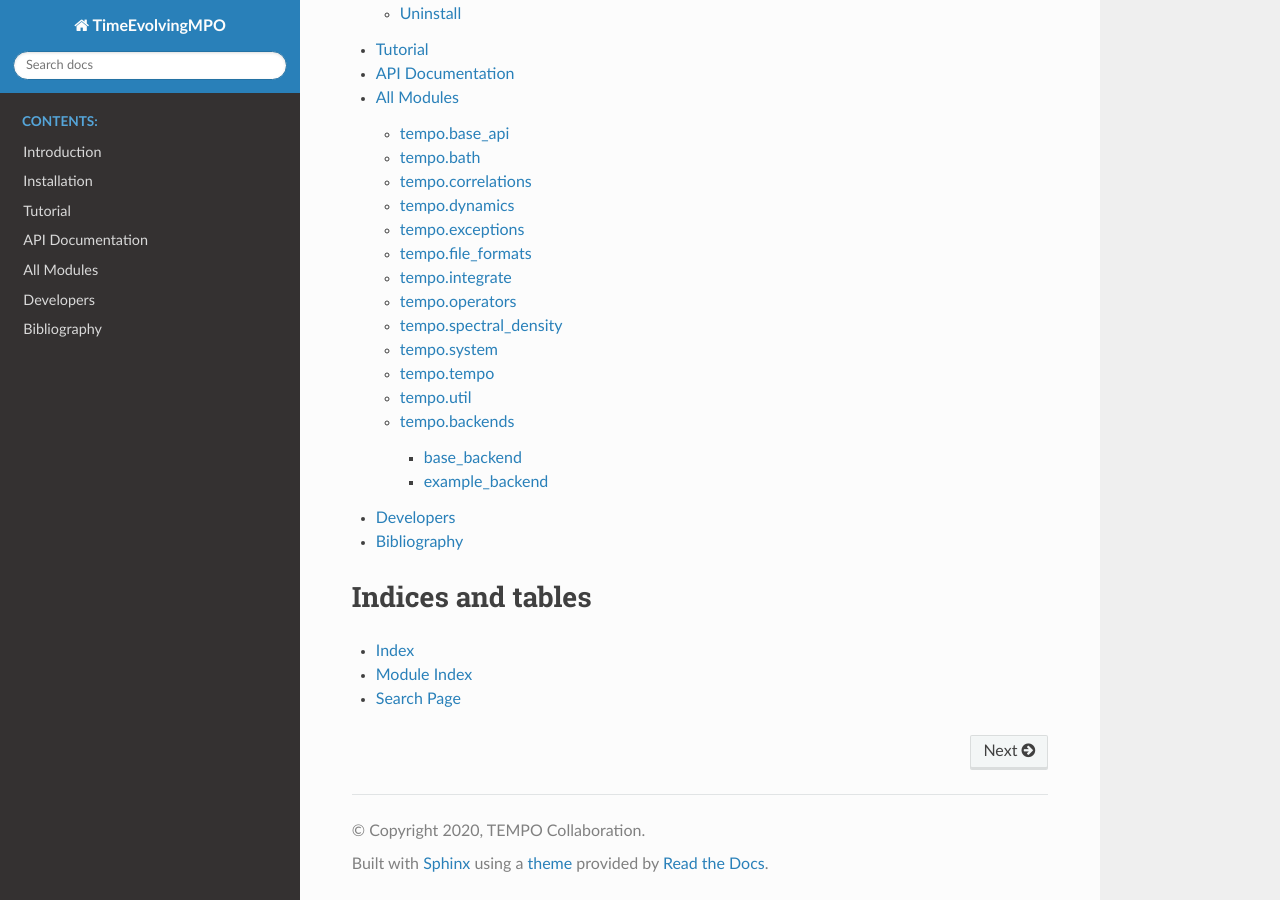
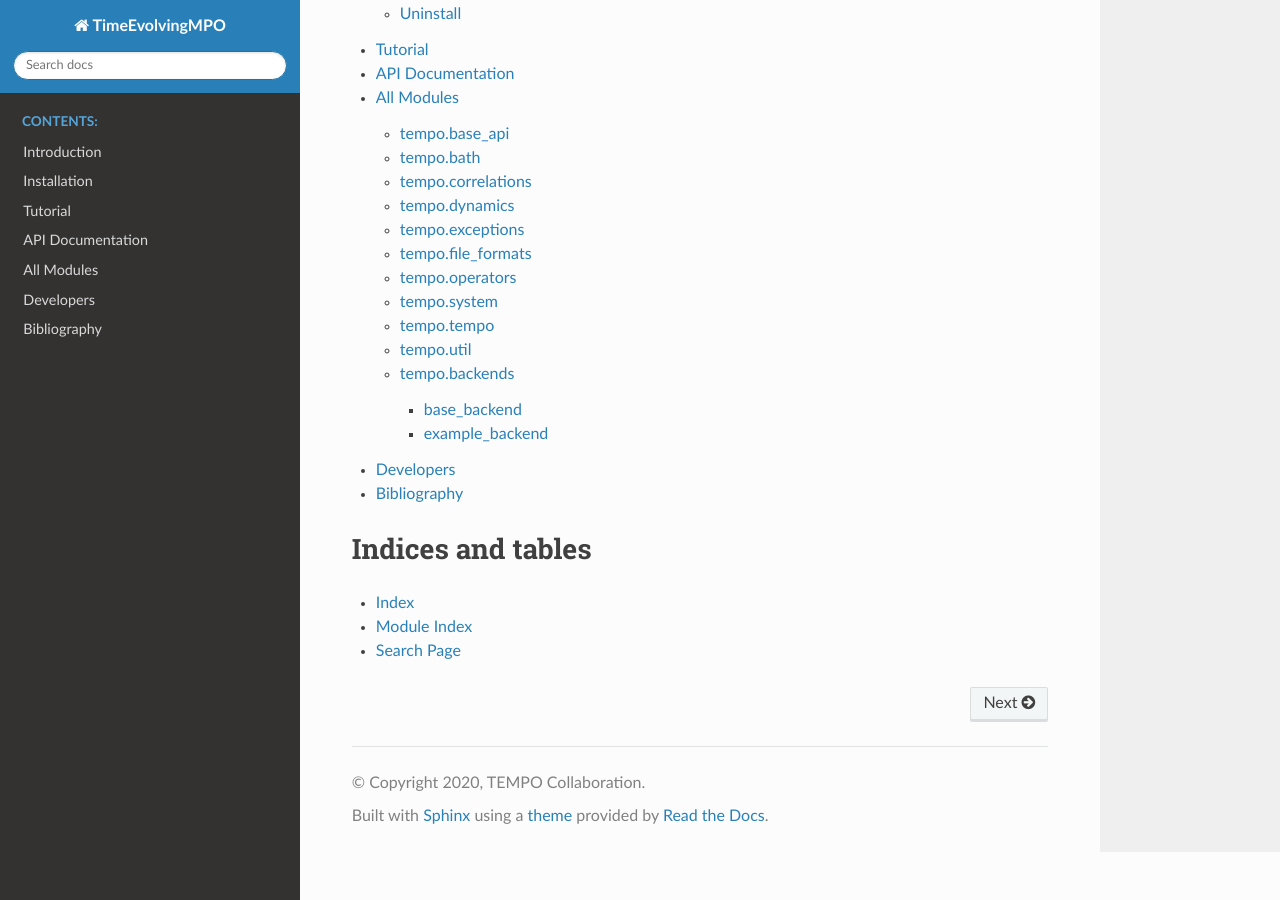
Before and after one commit to tempoCollaboration/OQuPy, a Sphinx documentation site: the page built from docs/index.rst, in a window 1280 px wide and 900 px high, scrolled down 643 px. Built offline with Sphinx 7.4.7 and the Read the Docs theme 2.0.0, drawn with Linux system fonts in a browser that asks for light colours.

Commit message:
Remove integrate & spectral_densidy module docs

```diff
--- a/docs/pages/modules.rst
+++ b/docs/pages/modules.rst
@@ -45,25 +45,11 @@ tempo.file_formats
 .. automodule:: time_evolving_mpo.file_formats
     :members:
 
-tempo.integrate
----------------
-
-.. automodule:: time_evolving_mpo.integrate
-    :members:
-
 
 tempo.operators
 ---------------
 
 .. automodule:: time_evolving_mpo.operators
-    :members:
-
-
-tempo.spectral_density
-----------------------
-
-.. automodule:: time_evolving_mpo.spectral_density
-    :show-inheritance:
     :members:
 
 
```
